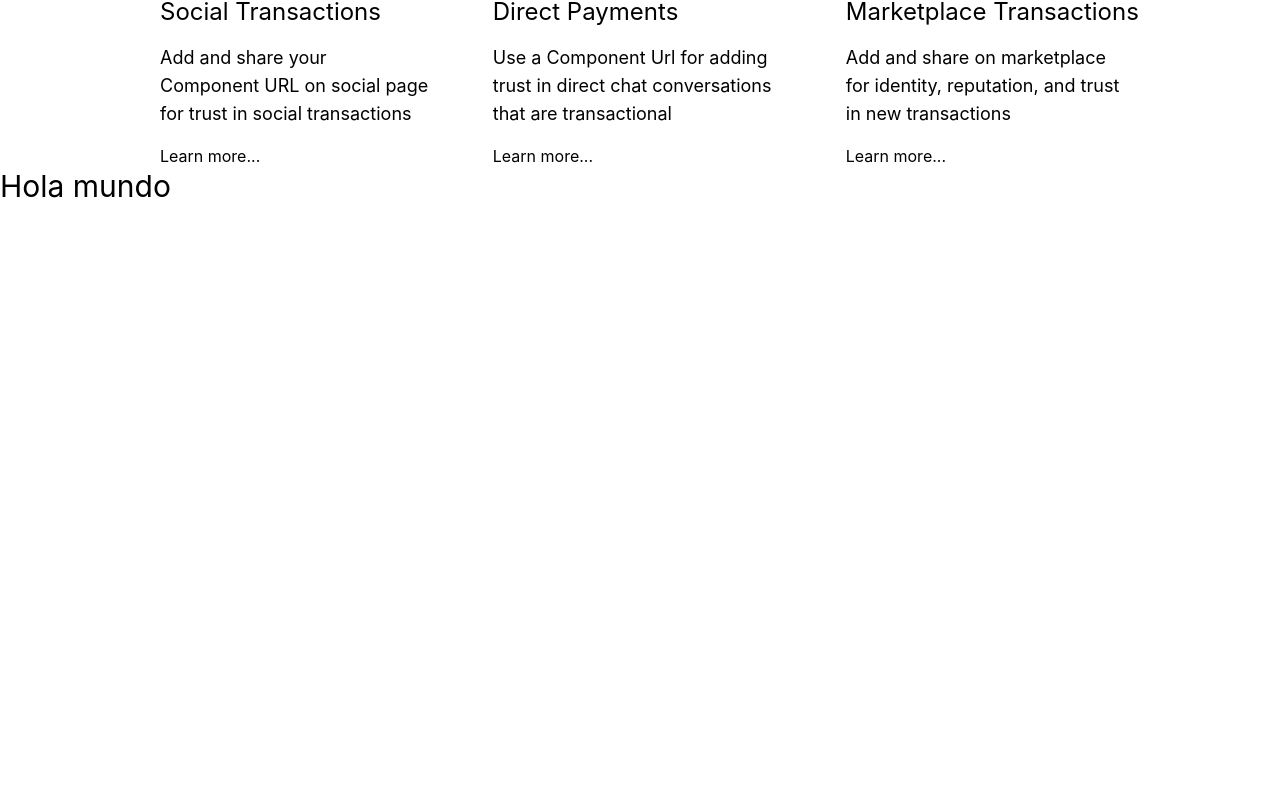
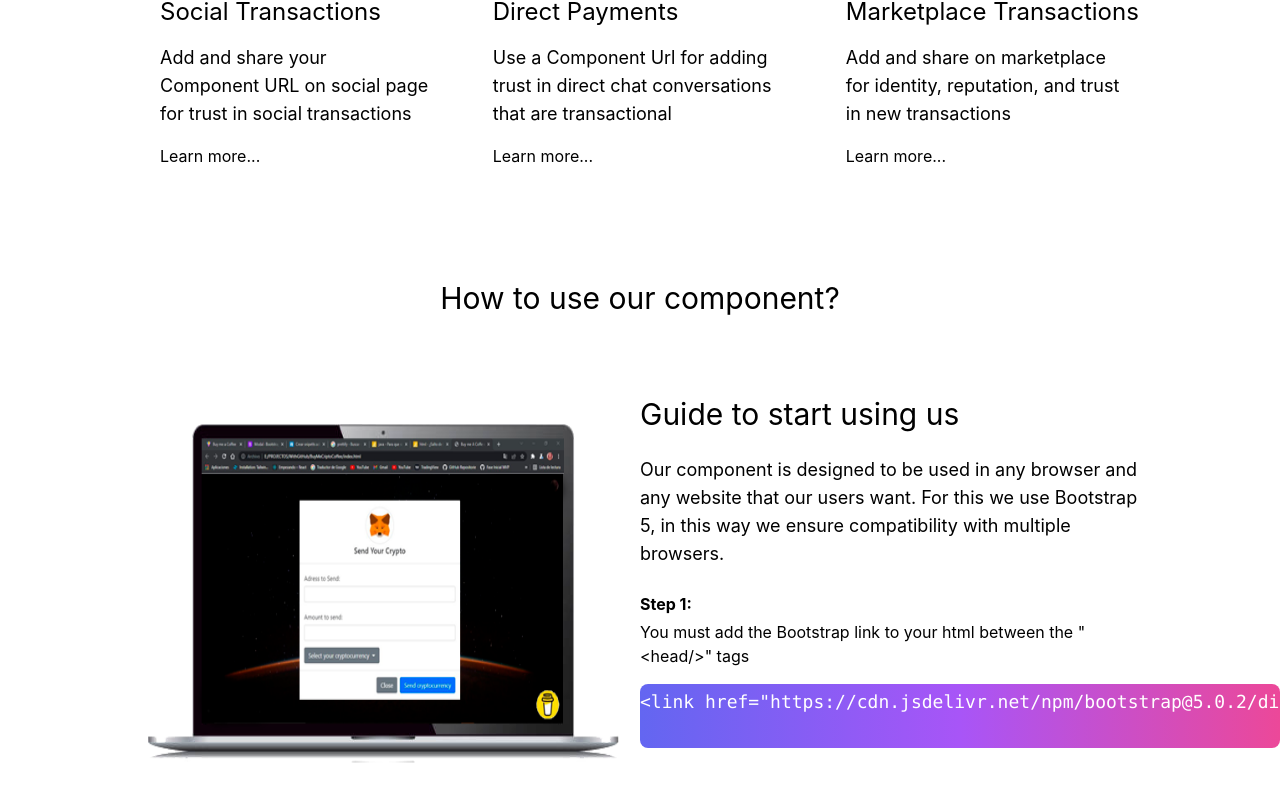
Before and after one commit to CLIA-Lab/buymecoffee-withcrypto, a React (Vite) app in the folder client/: page / in a window 1280 px wide. Shown: the part 1496-2298 px from the top of the page. Before the commit the page ends 1700 px from the top, so only its background shows below. Built offline with nearby package versions, Linux system fonts and the light colour scheme.

Commit message:
The ModalComponentCode section was added it's not finished yet

```diff
--- a/client/index.html
+++ b/client/index.html
@@ -4,6 +4,7 @@
     <meta charset="UTF-8" />
     <link rel="icon" type="image/svg+xml" href="/src/favicon.svg" />
     <meta name="viewport" content="width=device-width, initial-scale=1.0" />
+
     <title>Buy me a Coffee</title>
   </head>
   <body>
--- a/client/src/App.jsx
+++ b/client/src/App.jsx
@@ -1,4 +1,4 @@
-import {Navbar, Welcome, AboutUs, Technology, CodeModalComponent} from './components';
+import {Navbar, Welcome, AboutUs, Technology, CodeModalComponent, Snnipet} from './components';
 
 const App = () => {
   return (
--- a/client/src/components/CodeModalComponent.jsx
+++ b/client/src/components/CodeModalComponent.jsx
@@ -1,7 +1,30 @@
+import ModalComponentImg from '../../images/ModalComponentImg.png';
+
 const CodeModalComponent = () => {
+    const gradient = 'bg-gradient-to-r from-indigo-500 via-purple-500 to-pink-500';
     return (
-        <div>
-            <h1 className="text-3xl">Hola mundo</h1>
+        <div className='container mx-auto mt-[2rem]'>
+             <h1 className="text-3xl text-center pt-[5rem]">How to use our component?</h1>
+            <div className="flex justify-center  py-[5rem]">
+               <div className="w-1/2 h-[20rem flex justify-center">
+                    <img src={ModalComponentImg} className='w-[40rem] h-[25rem]' alt="modal component code image" />
+               </div>
+               <div className="w-1/2 h-[20rem">
+                    <h1 className="text-3xl ">Guide to start using us</h1>
+                    <p className='text-lg pt-6'>Our component is designed to be used in any browser and any website that our users want. For this we use Bootstrap 5, in this way we ensure compatibility with multiple browsers.</p>
+                    <p className='font-bold pt-6'>Step 1:</p>
+                    <p className='pt-1'>You must add the Bootstrap link to your html between the "&lt;head/&gt;" tags</p>
+                    <div className=''>
+                        <div className={`${gradient} w-[40rem] h-[4rem] mt-4 rounded-lg select-all hover:overflow-x-auto overflow-y-hidden `}>
+                        <pre className="text-white text-lg pt-1">
+                            &lt;link href="https://cdn.jsdelivr.net/npm/bootstrap@5.0.2/dist/css/bootstrap.min.css" rel="stylesheet" integrity="sha384-EVSTQN3/azprG1Anm3QDgpJLIm9Nao0Yz1ztcQTwFspd3yD65VohhpuuCOmLASjC" crossorigin="anonymous"&gt;
+                        </pre>
+                        </div>
+                    </div>
+
+
+               </div>
+            </div>
         </div>
     );
 }
--- /dev/null
+++ b/client/src/components/Snnipetcode.jsx
@@ -0,0 +1,9 @@
+const Snnipet = () => {
+    return (
+        <pre>
+            &lt;!doctype html;&gt;
+            <html lang="en"></html>
+        </pre>
+    );
+}
+export default Snnipet;
--- a/client/src/components/index.js
+++ b/client/src/components/index.js
@@ -3,3 +3,4 @@ export { default as Navbar} from './Navbar';
 export { default as AboutUs} from './AboutUs';
 export { default as Technology} from './Technology';
 export { default as CodeModalComponent} from './CodeModalComponent';
+export { default as Snnipet} from './Snnipetcode';
```
Also changed, not shown: client/images/ModalComponentCode.jpg (added), client/images/ModalComponentImg.png (added).
